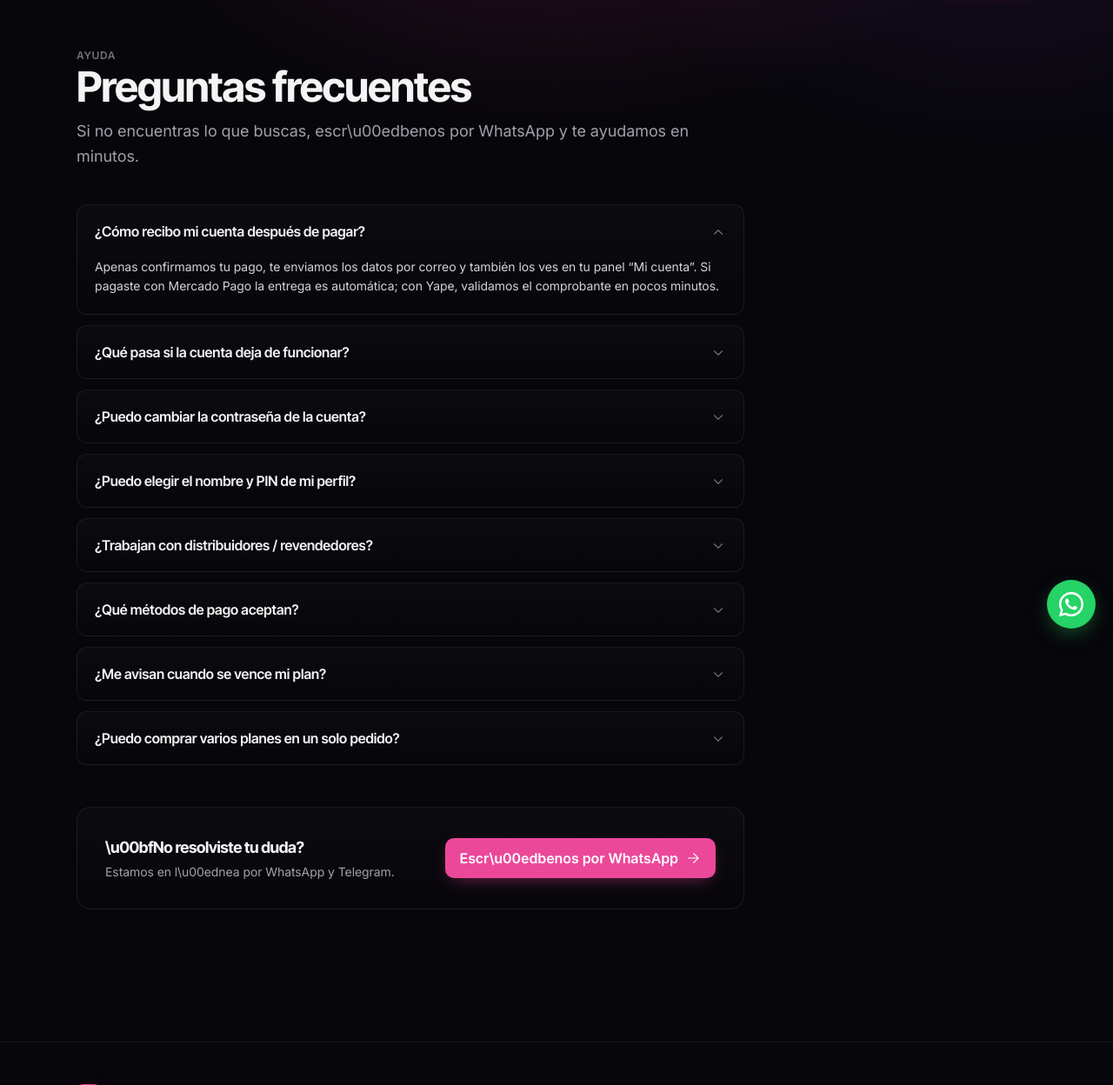
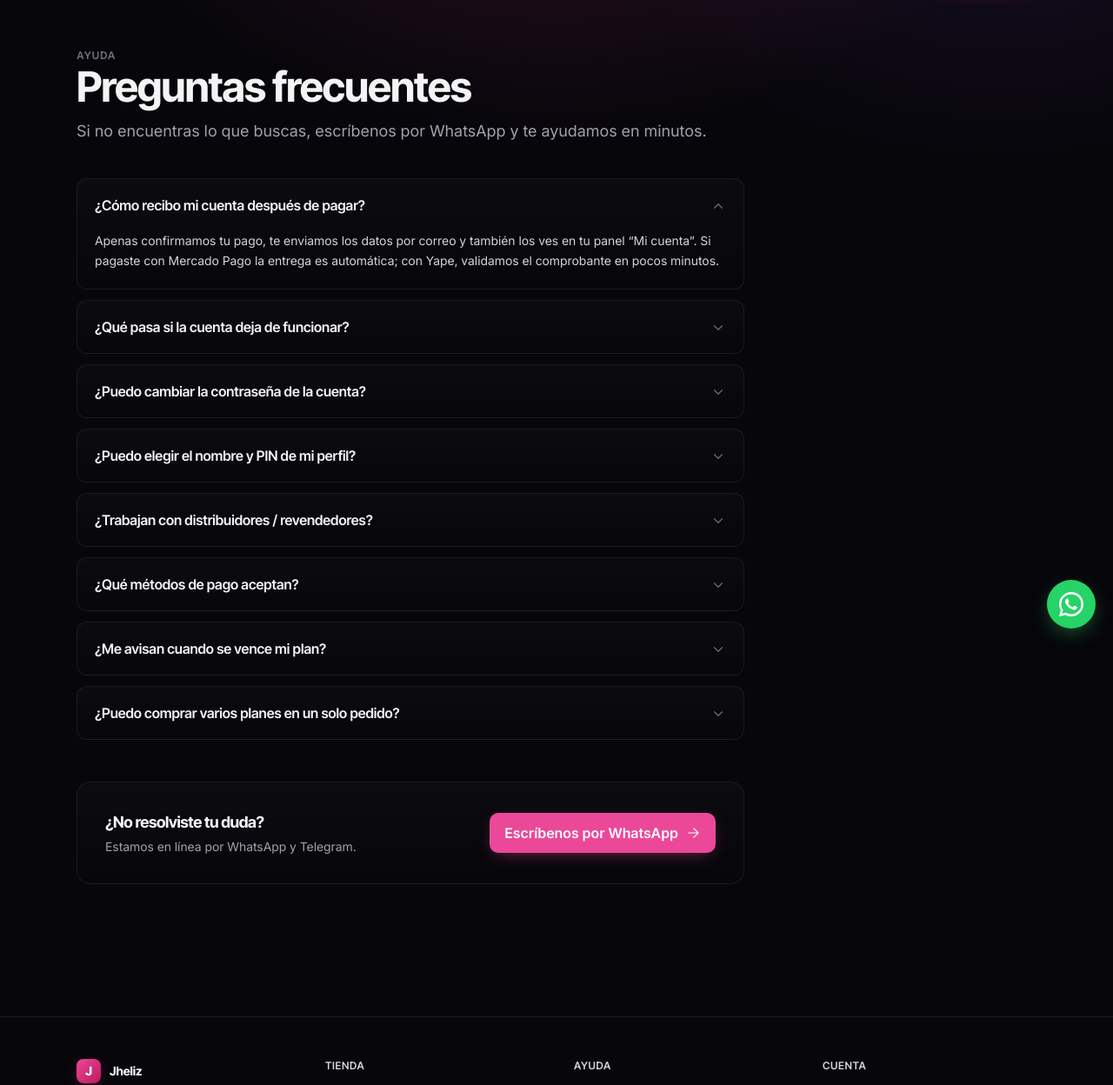
Before and after one commit to jianmolina646-lang/jheliz-web, a Django app: page /preguntas-frecuentes/ in a window 1280 px wide. Shown: the part 57-1305 px from the top of the page at 87% size. Run offline with Django 5.2, Linux system fonts and the light colour scheme; some libraries are stand-ins or nearby versions.

Commit message:
fix(templates): replace \uXXXX escapes with literal UTF-8 chars
Co-Authored-By: Devin AI <158243242+devin-ai-integration[bot]@users.noreply.github.com>

```diff
--- a/templates/catalog/faq.html
+++ b/templates/catalog/faq.html
@@ -1,7 +1,7 @@
 {% extends "base.html" %}
 
 {% block title %}Preguntas frecuentes — {{ SITE_NAME }}{% endblock %}
-{% block meta_description %}Respuestas r\u00e1pidas sobre c\u00f3mo comprar, garant\u00eda, perfiles y pagos en {{ SITE_NAME }}.{% endblock %}
+{% block meta_description %}Respuestas rápidas sobre cómo comprar, garantía, perfiles y pagos en {{ SITE_NAME }}.{% endblock %}
 
 {% block extra_head %}
 <script type="application/ld+json">{{ faq_schema|safe }}</script>
@@ -11,7 +11,7 @@
 <section class="max-w-3xl">
   <p class="text-xs font-semibold tracking-wider uppercase text-zinc-500">Ayuda</p>
   <h1 class="font-display text-3xl md:text-5xl font-bold tracking-tight mt-1">Preguntas frecuentes</h1>
-  <p class="text-zinc-400 mt-3 text-lg leading-relaxed">Si no encuentras lo que buscas, escr\u00edbenos por WhatsApp y te ayudamos en minutos.</p>
+  <p class="text-zinc-400 mt-3 text-lg leading-relaxed">Si no encuentras lo que buscas, escríbenos por WhatsApp y te ayudamos en minutos.</p>
 
   <div class="mt-10 space-y-3">
     {% for item in faq_items %}
@@ -27,11 +27,11 @@
 
   <div class="mt-12 surface rounded-2xl p-6 md:p-8 flex flex-col sm:flex-row items-start sm:items-center justify-between gap-4">
     <div>
-      <h2 class="font-display text-lg font-bold">\u00bfNo resolviste tu duda?</h2>
-      <p class="text-sm text-zinc-400 mt-1">Estamos en l\u00ednea por WhatsApp y Telegram.</p>
+      <h2 class="font-display text-lg font-bold">¿No resolviste tu duda?</h2>
+      <p class="text-sm text-zinc-400 mt-1">Estamos en línea por WhatsApp y Telegram.</p>
     </div>
     <a href="https://wa.me/{{ WHATSAPP_NUMBER|cut:'+'|cut:' ' }}" target="_blank" rel="noopener" class="btn btn-primary">
-      Escr\u00edbenos por WhatsApp
+      Escríbenos por WhatsApp
       <svg class="icon" viewBox="0 0 24 24"><path d="M5 12h14M13 5l7 7-7 7"/></svg>
     </a>
   </div>
--- a/templates/catalog/product_detail.html
+++ b/templates/catalog/product_detail.html
@@ -2,7 +2,7 @@
 {% load humanize %}
 
 {% block title %}{{ product.name }} — {{ SITE_NAME }}{% endblock %}
-{% block meta_description %}{% if product.short_description %}{{ product.short_description }}{% else %}{{ product.name }} con entrega inmediata en Per\u00fa. Precio desde {{ CURRENCY_SYMBOL }} {{ product.plans.first.price_customer|default:"" }}.{% endif %}{% endblock %}
+{% block meta_description %}{% if product.short_description %}{{ product.short_description }}{% else %}{{ product.name }} con entrega inmediata en Perú. Precio desde {{ CURRENCY_SYMBOL }} {{ product.plans.first.price_customer|default:"" }}.{% endif %}{% endblock %}
 {% block og_type %}product{% endblock %}
 {% block og_title %}{{ product.name }} — {{ SITE_NAME }}{% endblock %}
 {% block og_description %}{% if product.short_description %}{{ product.short_description }}{% endif %}{% endblock %}
--- a/templates/catalog/status.html
+++ b/templates/catalog/status.html
@@ -1,7 +1,7 @@
 {% extends "base.html" %}
 
 {% block title %}Estado del servicio — {{ SITE_NAME }}{% endblock %}
-{% block meta_description %}Estado en tiempo real de Netflix, Disney+, Prime, Office y dem\u00e1s servicios de {{ SITE_NAME }}.{% endblock %}
+{% block meta_description %}Estado en tiempo real de Netflix, Disney+, Prime, Office y demás servicios de {{ SITE_NAME }}.{% endblock %}
 
 {% block content %}
 <section class="max-w-3xl">
@@ -41,7 +41,7 @@
         {% else %}
           <span class="inline-flex items-center gap-1.5 text-xs font-semibold text-red-400">
             <span class="w-1.5 h-1.5 rounded-full bg-red-400"></span>
-            Ca\u00eddo
+            Caído
           </span>
         {% endif %}
       </div>
@@ -51,7 +51,7 @@
   <p class="text-xs text-zinc-500 mt-4">
     Si tienes un problema con tu cuenta, abre un
     <a href="{% url 'support:list' %}" class="text-jheliz-400 hover:text-jheliz-300 underline">ticket de soporte</a>
-    o escr\u00edbenos por WhatsApp.
+    o escríbenos por WhatsApp.
   </p>
 </section>
 {% endblock %}
```
